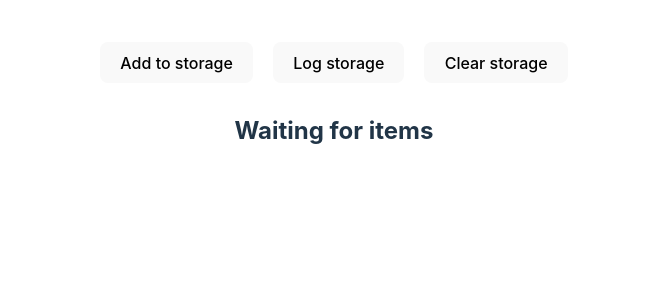
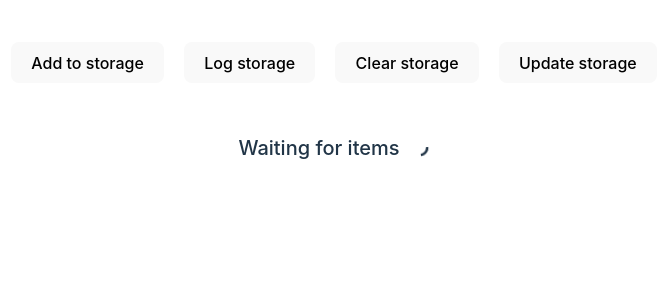
Before and after one commit to noahshotz/react-csgo-case-tracker, a React (Vite) app: page / in a window 1280 px wide. Shown: the top 300 px of the page, without its empty margins (306-973 px from the left). Built offline with nearby package versions, Linux system fonts and the light colour scheme.

Commit message:
changes to update logic

```diff
--- a/package.json
+++ b/package.json
@@ -11,7 +11,8 @@
   "dependencies": {
     "axios": "^1.3.5",
     "react": "^18.2.0",
-    "react-dom": "^18.2.0"
+    "react-dom": "^18.2.0",
+    "react-icons": "^4.8.0"
   },
   "devDependencies": {
     "@types/react": "^18.0.28",
--- a/src/App.css
+++ b/src/App.css
@@ -100,3 +100,29 @@
   display: flex;
   gap: 20px;
 }
+
+.no-items-card {
+  padding: 40px;
+  display: flex;
+  align-items: center;
+  justify-content: center;
+  gap: 10px;
+  font-size: 20px;
+  font-weight: 500;
+}
+
+.spin {
+  animation-name: spin;
+  animation-duration: 1000ms;
+  animation-iteration-count: infinite;
+  animation-timing-function: linear;
+}
+
+@keyframes spin {
+    from {
+        transform:rotate(0deg);
+    }
+    to {
+        transform:rotate(360deg);
+    }
+}
--- a/src/components/Add.jsx
+++ b/src/components/Add.jsx
@@ -2,7 +2,7 @@ import React from "react";
 import Inventory from "./Inventory";
 
 
-function getfromlocal() {
+function addtolocal() {
     localStorage.setItem('inventory', JSON.stringify(Inventory))
     window.dispatchEvent(new Event('inventory-add'));
     console.log("Added to storage:")
@@ -13,7 +13,7 @@ function Add() {
 
     return (
         <React.Fragment>
-            <button onClick={getfromlocal}>Add to storage</button>
+            <button onClick={addtolocal}>Add to storage</button>
         </React.Fragment>
     )
 
--- a/src/components/Clear.jsx
+++ b/src/components/Clear.jsx
@@ -1,6 +1,6 @@
 import React from "react";
 
-function getfromlocal() {
+function clearfromlocal() {
     localStorage.removeItem('inventory')
     window.dispatchEvent(new Event('inventory-clear'))
     console.log("inventory from localstorage has been removed")
@@ -10,7 +10,7 @@ function Clear() {
 
     return (
         <React.Fragment>
-            <button onClick={getfromlocal}>Clear storage</button>
+            <button onClick={clearfromlocal}>Clear storage</button>
         </React.Fragment>
     )
 
--- a/src/components/Header.jsx
+++ b/src/components/Header.jsx
@@ -3,6 +3,7 @@ import React, { useEffect, useState } from "react";
 import Add from "./Add";
 import Log from "./Log";
 import Clear from "./Clear";
+import Update from "./Update";
 
 function Header() {
 
@@ -12,6 +13,7 @@ function Header() {
             <Add />
             <Log />
             <Clear />
+            <Update />
         </div>
     )
 
--- a/src/components/Items.jsx
+++ b/src/components/Items.jsx
@@ -1,43 +1,64 @@
 import React, { useEffect, useState } from "react";
 import MyComponent from "./MyComponent";
 
-
+import { CgSpinnerAlt } from 'react-icons/cg'
 
 function Items() {
-
-    const localInventory = JSON.parse(localStorage.getItem('inventory'))
+    const localInventory = JSON.parse(localStorage.getItem('inventory'));
     const [exists, setExists] = useState(false);
+    const [updateKey, setUpdateKey] = useState(0); // Add a state variable for update key
 
     useEffect(() => {
 
+        // if localStorage 'inventory' exists set exists true
         if (JSON.parse(localStorage.getItem('inventory')) !== null) {
             setExists(true)
         }
 
+        // on update increment updateKey to re-render component
+        const inventoryUpdateHandler = () => {
+            console.log("inventory-update event fired");
+            setExists(true);
+            setUpdateKey(prevKey => prevKey + 1); // Update the update key to force a re-render
+        };
+
+        // add inventory to localstorage
         window.addEventListener('inventory-add', () => {
-            console.log("event fired")
-            const localInventory = JSON.parse(localStorage.getItem('inventory'))
-            setExists(true)
-        })
+            console.log("inventory-add event fired");
+            const localInventory = JSON.parse(localStorage.getItem('inventory'));
+            setExists(true);
+        });
 
+        window.addEventListener('inventory-update', inventoryUpdateHandler); // Add event listener for inventory-update
+
+        // clear local storage & set exists to false
         window.addEventListener('inventory-clear', () => {
-            console.log("event fired")
-            setExists(false)
-        })
+            console.log("inventory-clear event fired");
+            setExists(false);
+        });
 
-    }, [])
+        // Clean up the event listener on component unmount
+        return () => {
+            window.removeEventListener('inventory-update', inventoryUpdateHandler);
+        }
 
+    }, []);
 
     if (!exists) {
-        return <h2>Waiting for items</h2>;
+        return (
+            <div className="no-items-card">
+                <span>Waiting for items</span>
+                <CgSpinnerAlt className="spin" />
+            </div>
+        );
     }
 
     if (exists) {
         return (
-            // Map through inventory object
+            // Map through inventory object with the update key as the component key
             Object.keys(localInventory).map((key) => (
                 <MyComponent
-                    key={key}
+                    key={`${key}-${updateKey}`} // Use the update key as a part of the component key
                     thumbnail={localInventory[key].image} // image url from steam market listing
                     name={localInventory[key].name} // user chosen name
                     quantity={localInventory[key].quantity} // quantity in inventory
--- a/src/components/Log.jsx
+++ b/src/components/Log.jsx
@@ -1,6 +1,6 @@
 import React from "react";
 
-function getfromlocal() {
+function logfromlocal() {
     if (JSON.parse(localStorage.getItem('inventory')) !== null) {
         console.log("Current storage:")
         console.log(JSON.parse(localStorage.getItem('inventory')))
@@ -13,7 +13,7 @@ function Log() {
 
     return (
         <React.Fragment>
-            <button onClick={getfromlocal}>Log storage</button>
+            <button onClick={logfromlocal}>Log storage</button>
         </React.Fragment>
     )
 
--- /dev/null
+++ b/src/components/Update.jsx
@@ -0,0 +1,39 @@
+import React from "react";
+
+
+function updatetolocal() {
+
+    if (JSON.parse(localStorage.getItem('inventory')) !== null) {
+
+        let inventory = JSON.parse(localStorage.getItem('inventory'))
+
+        inventory.newCase = {
+            name: "Dummy case",
+            quantity: 1000,
+            market_hash_name: "Operation%20Phoenix%20Weapon%20Case",
+            image: "https://community.cloudflare.steamstatic.com/economy/image/-9a81dlWLwJ2UUGcVs_nsVtzdOEdtWwKGZZLQHTxDZ7I56KU0Zwwo4NUX4oFJZEHLbXU5A1PIYQNqhpOSV-fRPasw8rsUFJ5KBFZv668FFUuh6qZJmlD7tiyl4OIlaGhYuLTzjhVupJ12urH89ii3lHlqEdoMDr2I5jVLFFSv_J2Rg/360fx360f",
+            url1: "https://steamcommunity.com/market/listings/730/Operation%20Phoenix%20Weapon%20Case",
+            url2: "https://buff.163.com/goods/35890?from=market#tab=selling"
+        }
+
+        console.log(inventory)
+        localStorage.removeItem('inventory')
+        localStorage.setItem('inventory', JSON.stringify(inventory))
+        window.dispatchEvent(new Event('inventory-update'));
+    } else {
+        console.log("Local storage empty")
+    }
+
+}
+
+function Update() {
+
+    return (
+        <React.Fragment>
+            <button onClick={updatetolocal}>Update storage</button>
+        </React.Fragment>
+    )
+
+}
+
+export default Update
```
Also changed, not shown: 1 other file (tests, documents, lock files or other folders).
